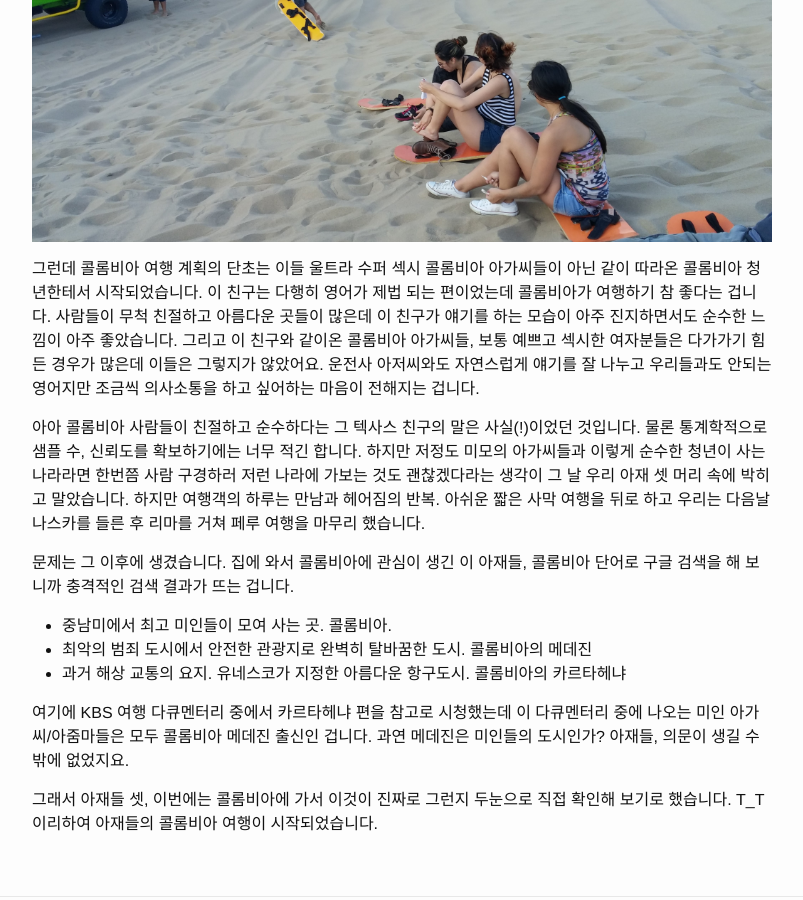
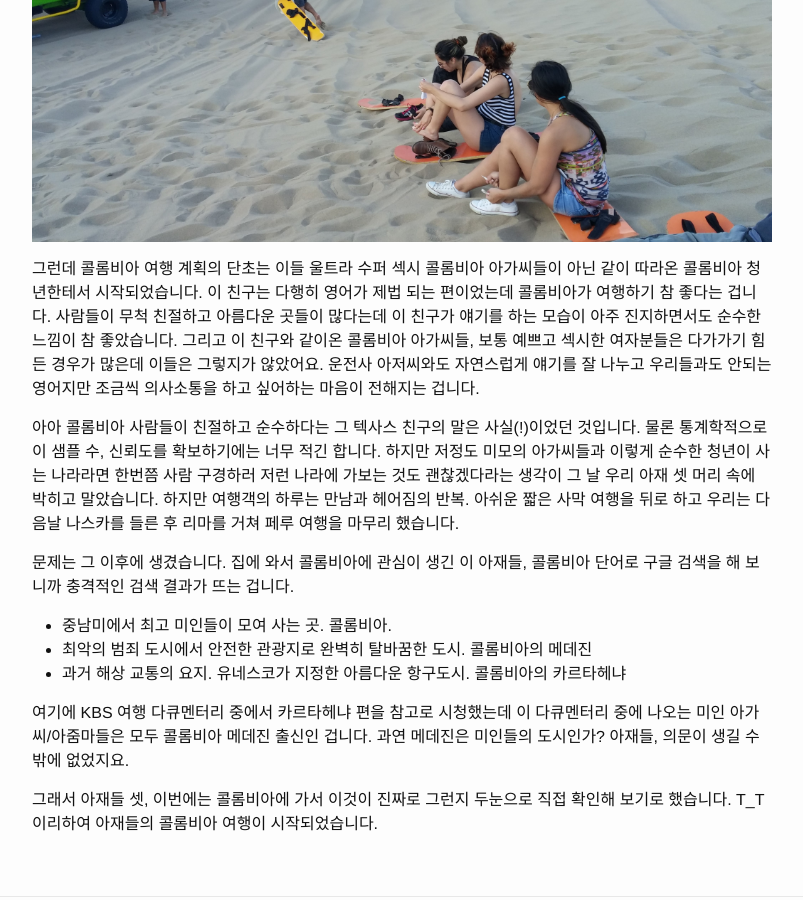
Before and after one commit to jwsohn/jwsohn.github.io, a Jekyll site: the page built from _posts/2017-05-05-colombia-trip-01-intro.markdown, in a window 1280 px wide and 900 px high, scrolled down 3430 px. Shown: the whole window, without its empty margins (238-1041 px from the left). Built offline with Jekyll 4.4.1, drawn with Linux system fonts in a browser that asks for light colours; comment, search, counter and statistics services are not loaded; some of the changed text lies outside the part shown.

Commit message:
colombia trip 2 getting there writing started

```diff
--- a/_posts/2017-05-05-colombia-trip-01-intro.markdown
+++ b/_posts/2017-05-05-colombia-trip-01-intro.markdown
@@ -90,14 +90,14 @@
 그런데 콜롬비아 여행 계획의 단초는 이들 울트라 수퍼 섹시 콜롬비아 아가씨들이
 아닌 같이 따라온 콜롬비아 청년한테서 시작되었습니다. 이 친구는 다행히 영어가
 제법 되는 편이었는데 콜롬비아가 여행하기 참 좋다는 겁니다. 사람들이 무척
-친절하고 아름다운 곳들이 많은데 이 친구가 얘기를 하는 모습이 아주 진지하면서도
-순수한 느낌이 아주 좋았습니다. 그리고 이 친구와 같이온 콜롬비아 아가씨들, 보통
+친절하고 아름다운 곳들이 많다는데 이 친구가 얘기를 하는 모습이 아주 진지하면서도
+순수한 느낌이 참 좋았습니다. 그리고 이 친구와 같이온 콜롬비아 아가씨들, 보통
 예쁘고 섹시한 여자분들은 다가가기 힘든 경우가 많은데 이들은 그렇지가 않았어요.
 운전사 아저씨와도 자연스럽게 얘기를 잘 나누고 우리들과도 안되는 영어지만
 조금씩 의사소통을 하고 싶어하는 마음이 전해지는 겁니다.
 
 아아 콜롬비아 사람들이 친절하고 순수하다는 그 텍사스 친구의 말은 사실(!)이었던
-것입니다. 물론 통계학적으로 샘플 수, 신뢰도를 확보하기에는 너무 적긴 합니다.
+것입니다. 물론 통계학적으로 이 샘플 수, 신뢰도를 확보하기에는 너무 적긴 합니다.
 하지만 저정도 미모의 아가씨들과 이렇게 순수한 청년이 사는 나라라면 한번쯤 사람
 구경하러 저런 나라에 가보는 것도 괜찮겠다라는 생각이 그 날 우리 아재 셋 머리
 속에 박히고 말았습니다. 하지만 여행객의 하루는 만남과 헤어짐의 반복. 아쉬운
```
Also changed, not shown: other parts of _posts/2017-05-05-colombia-trip-01-intro.markdown (+6 -6 lines), _posts/2017-05-07-colombia-trip-02-getting-there.markdown (added, +23 -0 lines).
